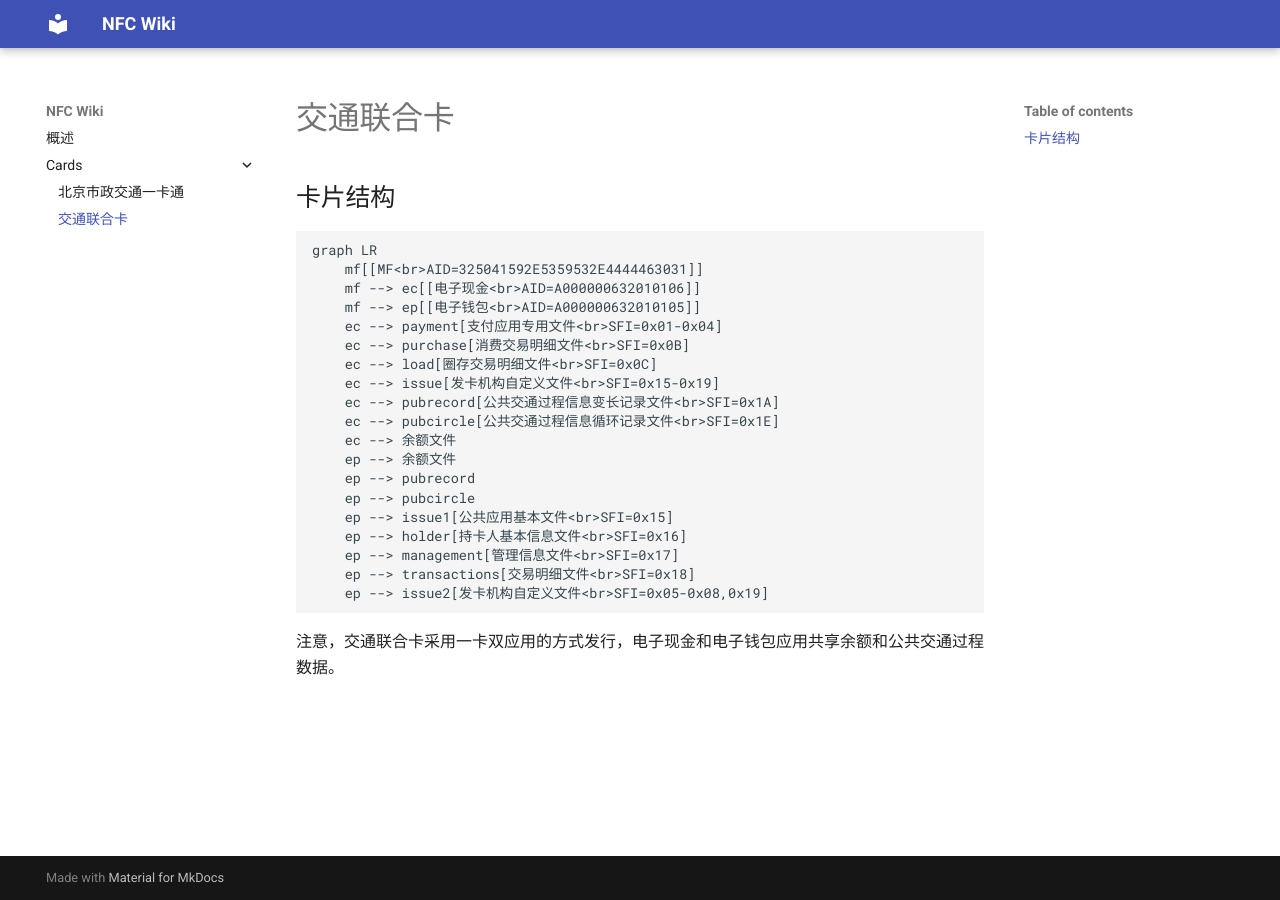
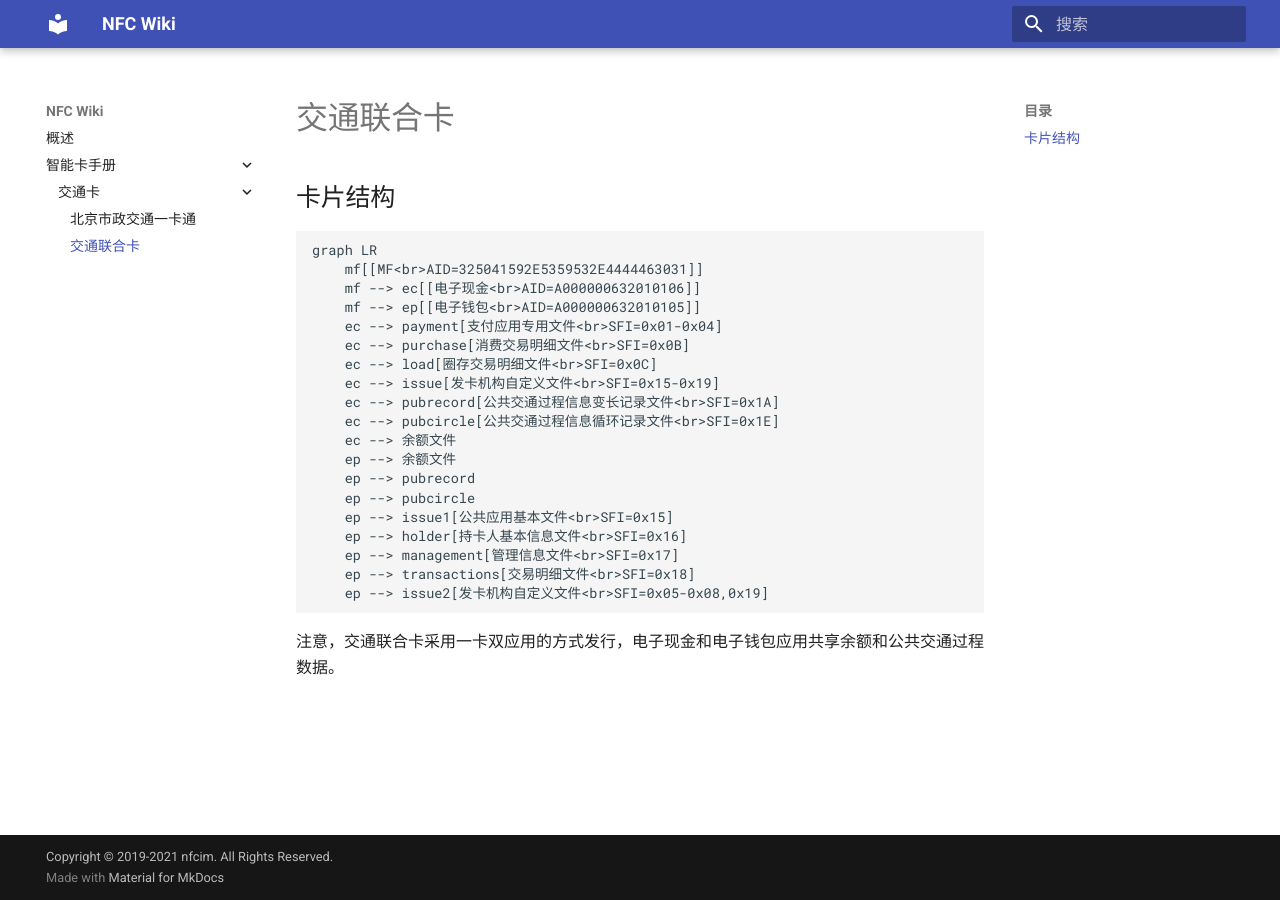
Before and after one commit to nfcim/wiki, an MkDocs documentation site: the page built from docs/cards/transportation/tunion.md, in a window 1280 px wide. Built offline with MkDocs 1.6.1 and Material for MkDocs 9.7.7, drawn with Linux system fonts in a browser that asks for light colours.

```diff
--- a/mkdocs.yml
+++ b/mkdocs.yml
@@ -1,5 +1,26 @@
 site_name: NFC Wiki
+copyright: 'Copyright &copy; 2019-2021 nfcim. All Rights Reserved.'
+
+google_analytics:
+  - G-CJGE5H82H5
+  - auto
+
 theme:
   name: material
+  language: zh
+
+nav:
+  - 概述: index.md
+  - 智能卡手册:
+    - 交通卡:
+      - 北京市政交通一卡通: cards/transportation/bmac.md
+      - 交通联合卡: cards/transportation/tunion.md
+
 plugins:
-    - mermaid2
+  - mermaid2
+  - search
+  - git-revision-date-localized:
+      fallback_to_build_date: true
+  - git-authors:
+      show_contribution: true
+      show_line_count: true
--- a/requirements.txt
+++ b/requirements.txt
@@ -1,3 +1,5 @@
 mkdocs==1.1.2
 mkdocs-material==7.1.5
 mkdocs-mermaid2-plugin==0.5.1
+mkdocs-git-revision-date-localized-plugin==0.9.2
+mkdocs-git-authors-plugin==0.3.3
```
Also changed, not shown: docs/cards/transportation/bmac.md (renamed from docs/cards/bmac.md), docs/cards/transportation/tunion.md (renamed from docs/cards/tunion.md).
